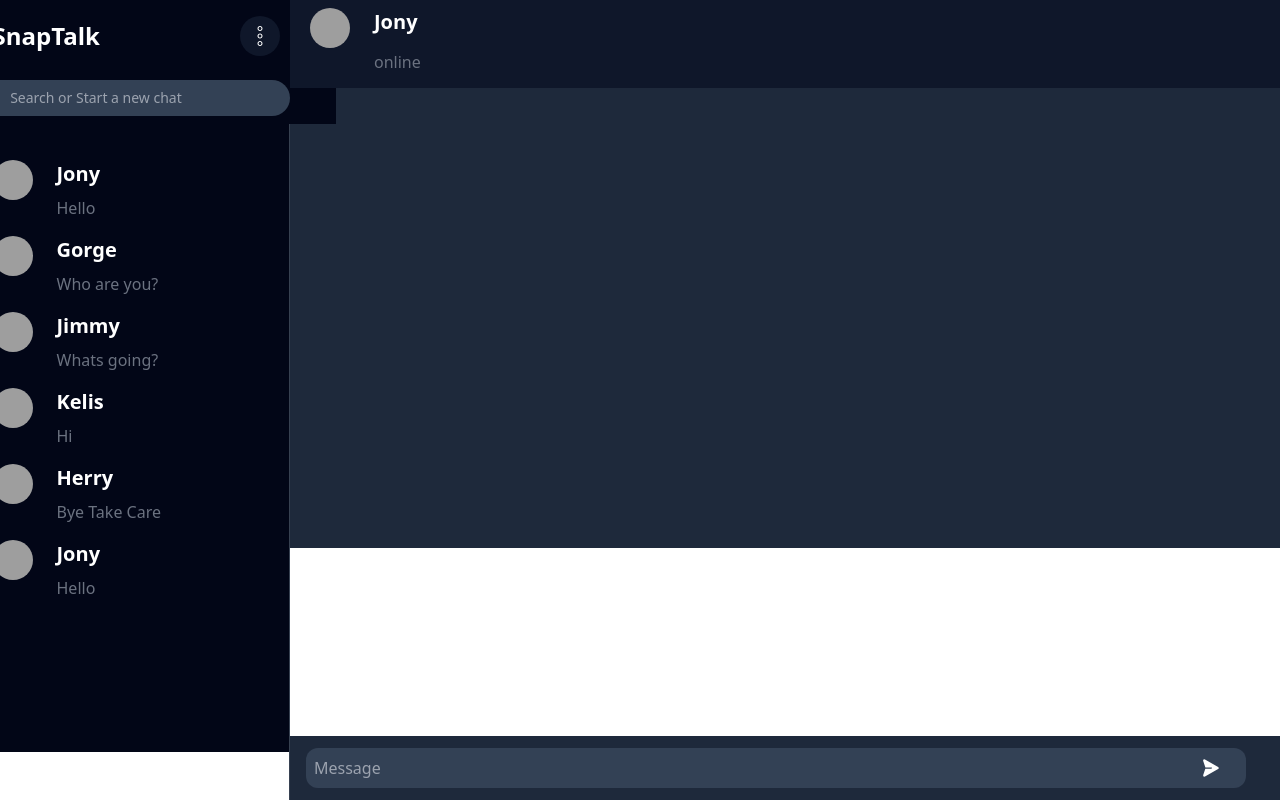
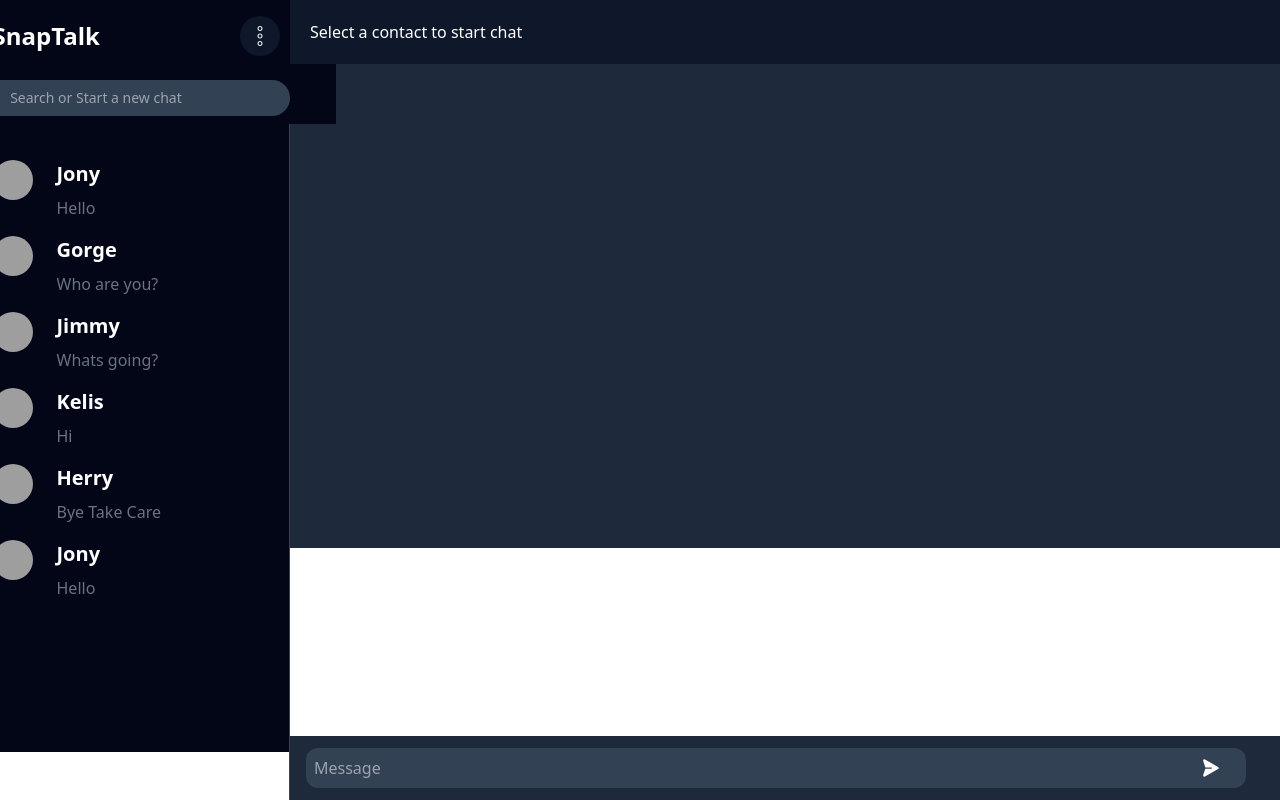
Before and after one commit to sohaibs-liberary/SnapTalk, a React (Vite) app in the folder my-project/: page / in a window 1280 px wide. Built offline with nearby package versions, Linux system fonts and the light colour scheme; grey boxes are pictures that could not be loaded.

Commit message:
now all props pass in theri section

```diff
--- a/my-project/src/Components/Allchats/Allchats.jsx
+++ b/my-project/src/Components/Allchats/Allchats.jsx
@@ -2,20 +2,20 @@ import React from 'react'
 import Header from './Section/Header'
 import Search from './Section/Search'
 import Chatlist from './Section/Chatlist'
-const Allchats = () => {
+
+const Allchats = ({ onSelect }) => {
   return (
-
     <>
-    <div className="Allchats">
-      <div  className="bg-slate-950   w-[440px]">
-        <div className="fixed top-0 bg-slate-950">
-        <Header />
-        <Search />
+      <div className="Allchats">
+        <div className="bg-slate-950 w-[440px]">
+          <div className="fixed top-0 bg-slate-950">
+            <Header />
+            <Search />
+          </div>
+          {/* pass onSelect down */}
+          <Chatlist onSelect={onSelect} />
         </div>
-        <Chatlist />
       </div>
-
-    </div>
     </>
   )
 }
--- a/my-project/src/Components/Allchats/Section/Chatlist.jsx
+++ b/my-project/src/Components/Allchats/Section/Chatlist.jsx
@@ -1,52 +1,31 @@
 import React, { useState } from "react";
 
-const Chatlist = () => {
-  const [data, setData] = useState([
-    { id: 1,
-      name:"Jony",
-      img:"https://cdn.pixabay.com/photo/2023/02/18/11/00/icon-7797704_640.png",
-      message:"Hello",
-      },
-       { id: 2,
-      name:"Gorge",
-      img:"https://cdn.pixabay.com/photo/2023/02/18/11/00/icon-7797704_640.png",
-      message:"Who are you?",
-      },
-       { id: 3,
-      name:"Jimmy",
-      img:"https://cdn.pixabay.com/photo/2023/02/18/11/00/icon-7797704_640.png",
-      message:"Whats going?",
-      },
-       { id: 4,
-      name:"Kelis",
-      img:"https://cdn.pixabay.com/photo/2023/02/18/11/00/icon-7797704_640.png",
-      message:"Hi",
-      },
-       { id: 5,
-      name:"Herry",
-      img:"https://cdn.pixabay.com/photo/2023/02/18/11/00/icon-7797704_640.png",
-      message:"Bye Take Care",
-      },
-       { id: 6,
-      name:"Jony",
-      img:"https://cdn.pixabay.com/photo/2023/02/18/11/00/icon-7797704_640.png",
-      message:"Hello",
-      },
+const Chatlist = ({ onSelect }) => {
+  const [data] = useState([
+    { id: 1, name: "Jony",  img: "https://cdn.pixabay.com/photo/2023/02/18/11/00/icon-7797704_640.png", message: "Hello" },
+    { id: 2, name: "Gorge", img: "https://cdn.pixabay.com/photo/2023/02/18/11/00/icon-7797704_640.png", message: "Who are you?" },
+    { id: 3, name: "Jimmy", img: "https://cdn.pixabay.com/photo/2023/02/18/11/00/icon-7797704_640.png", message: "Whats going?" },
+    { id: 4, name: "Kelis", img: "https://cdn.pixabay.com/photo/2023/02/18/11/00/icon-7797704_640.png", message: "Hi" },
+    { id: 5, name: "Herry", img: "https://cdn.pixabay.com/photo/2023/02/18/11/00/icon-7797704_640.png", message: "Bye Take Care" },
+    { id: 6, name: "Jony",  img: "https://cdn.pixabay.com/photo/2023/02/18/11/00/icon-7797704_640.png", message: "Hello" },
   ]);
 
   return (
     <div className="chatslist">
       <div className="chats p-10 m-2 py-36">
         {data.map(chat => (
-          <div key={chat.id} className="flex gap-6 hover:bg-slate-900 py-2 px-5  rounded-xl" >
+          <div
+            key={chat.id}
+            className="flex gap-6 hover:bg-slate-900 py-2 px-5 rounded-xl cursor-pointer"
+            onClick={() => onSelect && onSelect(chat)}
+          >
             <div className="img flex justify-center">
-              <img src={chat.img} alt="profile-img" className="w-10 h-10 rounded-full " />
+              <img src={chat.img} alt="profile-img" className="w-10 h-10 rounded-full" />
             </div>
             <div className="text grid gap-2">
               <div className="name font-extrabold text-xl text-white">{chat.name}</div>
               <div className="message text-gray-500">{chat.message}</div>
             </div>
-
           </div>
         ))}
       </div>
--- a/my-project/src/Components/Chatsdetail/Chatsdetail.jsx
+++ b/my-project/src/Components/Chatsdetail/Chatsdetail.jsx
@@ -3,11 +3,9 @@ import Header from './Section/Header'
 import Chatlist from './Section/Chatlist'
 import Messagetype from './Section/Messagetype'
 
-const Chatdetail = () => {
-  // ✅ parent level pe messages state
+const Chatdetail = ({ contact }) => {
   const [messages, setMessages] = useState([])
 
-  // ✅ child se naya message add karne ka function
   const addMessage = (text) => {
     setMessages((prev) => [...prev, text])
   }
@@ -15,10 +13,9 @@ const Chatdetail = () => {
   return (
     <div className="Chatdetail hidden lg:block">
       <div className="bg-slate-800 w-[990px] overflow-y-hidden">
-        <Header />
-        {/* messages prop pass kar rahe hain */}
+        {/* pass selected contact */}
+        <Header contact={contact} />
         <Chatlist messages={messages} />
-        {/* onSend prop pass kar rahe hain */}
         <Messagetype onSend={addMessage} />
       </div>
     </div>
--- a/my-project/src/Components/Chatsdetail/Section/Header.jsx
+++ b/my-project/src/Components/Chatsdetail/Section/Header.jsx
@@ -1,67 +1,36 @@
-import React, { useState } from "react";
+import React from "react";
 import { MdInfo } from "react-icons/md";
 
-
-const Header = () => {
-  const [data, setData] = useState([
-    {
-      id: 1,
-      name: "Jony",
-      img: "https://cdn.pixabay.com/photo/2023/02/18/11/00/icon-7797704_640.png",
-      active: "online",
-    },
-    //  { id: 2,
-    // name:"Gorge",
-    // img:"https://cdn.pixabay.com/photo/2023/02/18/11/00/icon-7797704_640.png",
-    // message:"Who are you?",
-    // },
-    //  { id: 3,
-    // name:"Jimmy",
-    // img:"https://cdn.pixabay.com/photo/2023/02/18/11/00/icon-7797704_640.png",
-    // message:"Whats going?",
-    // },
-    //  { id: 4,
-    // name:"Kelis",
-    // img:"https://cdn.pixabay.com/photo/2023/02/18/11/00/icon-7797704_640.png",
-    // message:"Hi",
-    // },
-    //  { id: 5,
-    // name:"Herry",
-    // img:"https://cdn.pixabay.com/photo/2023/02/18/11/00/icon-7797704_640.png",
-    // message:"Bye Take Care",
-    // },
-    //  { id: 6,
-    // name:"Jony",
-    // img:"https://cdn.pixabay.com/photo/2023/02/18/11/00/icon-7797704_640.png",
-    // message:"Hello",
-    // },
-  ]);
+const Header = ({ contact }) => {
+  if (!contact) {
     return (
       <div className="Header fixed top-0 bg-slate-900 w-full">
-      <div className="">
-        {data.map((chat,index) => (
-          <div key={index} className="chatheader flex justify-between ">
-            <div className="flex gap-6 py-2 px-5  rounded-xl">
+        <div className="p-5 text-white">Select a contact to start chat</div>
+      </div>
+    );
+  }
+
+  return (
+    <div className="Header fixed top-0 bg-slate-900 w-full">
+      <div className="chatheader flex justify-between">
+        <div className="flex gap-6 py-2 px-5 rounded-xl">
           <div className="img flex justify-center">
             <img
-                  src={chat.img}
+              src={contact.img}
               alt="profile-img"
               className="w-10 h-10 rounded-full "
             />
           </div>
           <div className="text grid gap-2">
             <div className="name font-extrabold text-xl text-white">
-                  {chat.name}
+              {contact.name}
             </div>
-                <div className="message text-gray-500">{chat.active}</div>
+            <div className="message text-gray-500">online</div>
           </div>
         </div>
         <div className="info flex justify-center p-8">
-              <MdInfo className="text-white text-2xl " />
-
+          <MdInfo className="text-white text-2xl" />
         </div>
-          </div>
-        ))}
       </div>
     </div>
   );
--- /dev/null
+++ b/my-project/src/Components/Data/Data.jsx
@@ -0,0 +1,46 @@
+import React, { useDeferredValue, useState } from 'react'
+
+
+const Data = () => {
+    const [data, setData] = useState([
+        { id: 1,
+          name:"Jony",
+          img:"https://cdn.pixabay.com/photo/2023/02/18/11/00/icon-7797704_640.png",
+          message:"Hello",
+          },
+           { id: 2,
+          name:"Gorge",
+          img:"https://cdn.pixabay.com/photo/2023/02/18/11/00/icon-7797704_640.png",
+          message:"Who are you?",
+          },
+           { id: 3,
+          name:"Jimmy",
+          img:"https://cdn.pixabay.com/photo/2023/02/18/11/00/icon-7797704_640.png",
+          message:"Whats going?",
+          },
+           { id: 4,
+          name:"Kelis",
+          img:"https://cdn.pixabay.com/photo/2023/02/18/11/00/icon-7797704_640.png",
+          message:"Hi",
+          },
+           { id: 5,
+          name:"Herry",
+          img:"https://cdn.pixabay.com/photo/2023/02/18/11/00/icon-7797704_640.png",
+          message:"Bye Take Care",
+          },
+           { id: 6,
+          name:"Jony",
+          img:"https://cdn.pixabay.com/photo/2023/02/18/11/00/icon-7797704_640.png",
+          message:"Hello",
+          },
+      ]);
+
+      const [onSelect , setonSelect] = useState([]);
+  return (
+    <>
+
+    </>
+  )
+}
+
+export default Data
```
Also changed, not shown: my-project/src/App.jsx (+5 -3 lines). Lines whose indentation alone changed are shown as unchanged.
